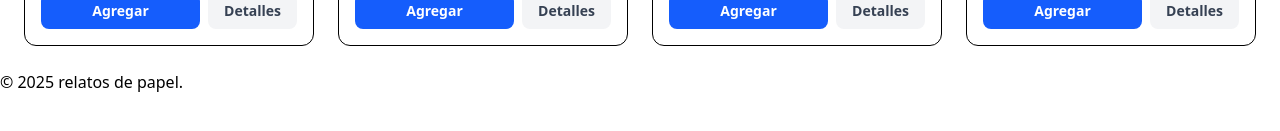
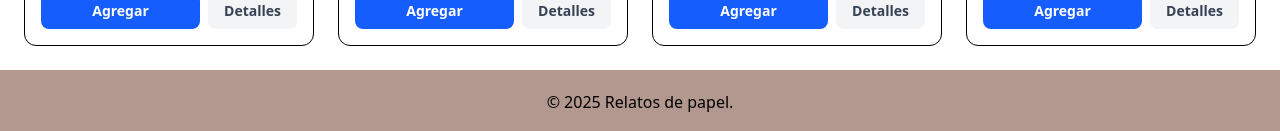
Before and after one commit to JimmyMunoz17/Relatos_de_papel, a React (Vite) app: page / in a window 1280 px wide. Shown: the part 2650-2781 px from the top of the page. Before the commit the page ends 2744 px from the top, so only its background shows below. Built offline with nearby package versions, Linux system fonts and the light colour scheme; sample sign-in values are in the browser's storage.

Commit message:
footer color

```diff
--- a/src/components/footer.jsx
+++ b/src/components/footer.jsx
@@ -1,7 +1,9 @@
 const Footer = () => {
   return (
-    <footer className="header-footer">
-      <p className="header-footer-text">© 2025 relatos de papel.</p>
+    <footer className="bg-coffee-400 shadow-lg sticky top-0 z-50 text-center">
+      <div className="max-w-7xl mx-auto px-4 sm:px-6 lg:px-8 p-5">
+        <p className="header-footer-text">© 2025 Relatos de papel.</p>
+      </div>
     </footer>
   );
 };
```
